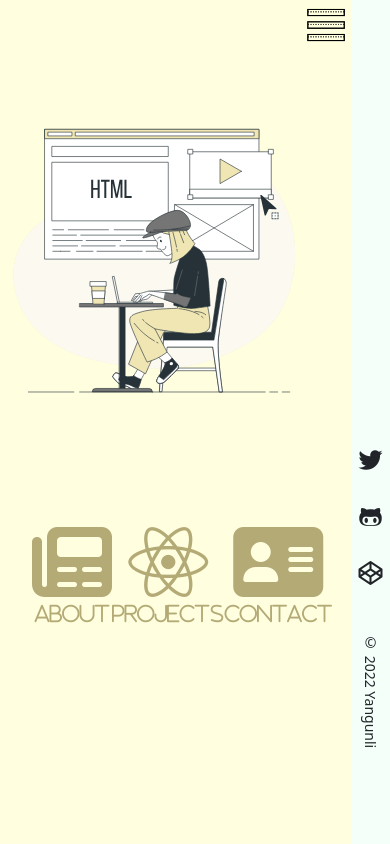
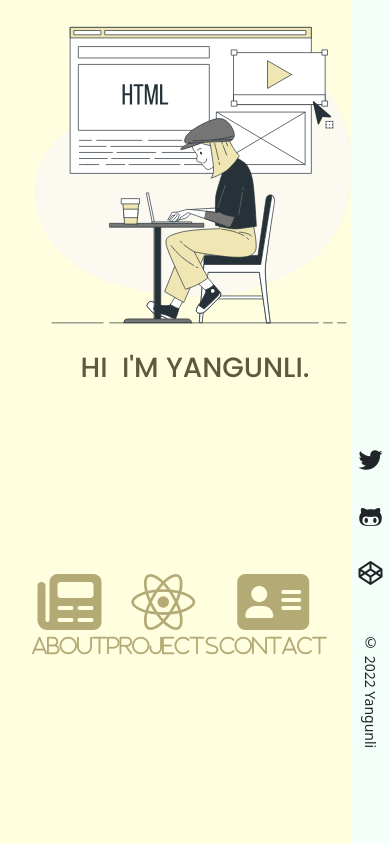
Before and after one commit to Yangunli/Portfolio-Page, a React (Create React App) app: page / in a window 390 px wide. Built offline with nearby package versions, Linux system fonts and the light colour scheme; a web font is replaced by a local one.

Commit message:
Debug!!!

```diff
--- a/src/Page/Home.js
+++ b/src/Page/Home.js
@@ -22,6 +22,9 @@ const Home = () => {
 
         <div className="home-container">
           <img src={bg} alt="" className="bg-img" />
+          <h1>
+            Hi <i className="fa-solid fa-hand-wave" /> I'm Yangunli.
+          </h1>
         </div>
         <div className="home-desc">
           <Link to="/application">
--- a/src/styles/_home.scss
+++ b/src/styles/_home.scss
@@ -4,7 +4,7 @@
   top: 0;
   right: 5vw;
   img {
-    width: 30px;
+    width: 100px;
   }
 }
 
@@ -15,20 +15,23 @@
   display: grid;
   grid-template-columns: 3fr 2fr;
   width: 100vw;
-  height: 100vh;
+  min-height: 100vh;
   // border: 2px solid rebeccapurple;
   background-color: rgb(255, 255, 224);
+  font-family: "Poppins", sans-serif;
+  font-weight: 600;
 }
 
 .home-container {
-  width: 80vw;
+  width: 100vw;
   display: flex;
+  flex-direction: column;
   align-items: center;
-
+  color: #5e583e;
   // border: 2px solid rebeccapurple;
 }
 .bg-img {
-  width: 100%;
+  width: 80%;
 }
 
 .home-desc {
@@ -154,7 +157,7 @@ h5 {
     top: 0;
     right: 10vw;
     img {
-      width: 50px;
+      width: 80px;
     }
   }
   .offcanvas.offcanvas-end.show {
@@ -172,11 +175,19 @@ h5 {
     padding: 0rem 2rem;
   }
 
+  .bg-img {
+    width: 90%;
+  }
+
   .fa-solid.fa-newspaper,
   .fa-brands.fa-react,
   .fa-solid.fa-address-card {
     font-size: 5rem;
     text-align: center;
+  }
+
+  .menu {
+    display: none;
   }
 
   .home {
@@ -206,4 +217,10 @@ h5 {
       width: 10vw;
     }
   }
+  .fa-solid.fa-newspaper,
+  .fa-brands.fa-react,
+  .fa-solid.fa-address-card {
+    font-size: 4rem;
+    text-align: center;
+  }
 }
--- a/src/styles/_project.scss
+++ b/src/styles/_project.scss
@@ -2,7 +2,7 @@
   padding: 2vh 5vw;
   display: flex;
   flex-direction: column;
-  font-family: "Playfair Display", serif;
+  font-family: "Poppins", sans-serif;
   padding-top: 15vh;
 }
 
--- a/src/styles/style.css
+++ b/src/styles/style.css
@@ -1,6 +1,6 @@
 @import url("https://fonts.googleapis.com/css2?family=Noto+Sans+TC:wght@300;400;500;700&display=swap");
 @import url("https://fonts.googleapis.com/css2?family=Aboreto&display=swap");
-@import url("https://fonts.googleapis.com/css2?family=Playfair+Display:wght@400;500&display=swap");
+@import url("https://fonts.googleapis.com/css2?family=Poppins:wght@400;500;600;700&display=swap");
 * {
   margin: 0;
   padding: 0;
@@ -9,7 +9,8 @@
 
 .App {
   width: 100vw;
-  height: 100vh;
+  min-height: 100vh;
+  max-height: -webkit-fill-available;
 }
 
 .menu {
@@ -19,25 +20,29 @@
   right: 5vw;
 }
 .menu img {
-  width: 30px;
+  width: 100px;
 }
 
 .home {
   display: grid;
   grid-template-columns: 3fr 2fr;
   width: 100vw;
-  height: 100vh;
+  min-height: 100vh;
   background-color: rgb(255, 255, 224);
+  font-family: "Poppins", sans-serif;
+  font-weight: 600;
 }
 
 .home-container {
-  width: 80vw;
+  width: 100vw;
   display: flex;
+  flex-direction: column;
   align-items: center;
+  color: #5e583e;
 }
 
 .bg-img {
-  width: 100%;
+  width: 80%;
 }
 
 .home-desc {
@@ -164,7 +169,7 @@ h5 {
     right: 10vw;
   }
   .menu img {
-    width: 50px;
+    width: 80px;
   }
   .offcanvas.offcanvas-end.show {
     right: 10vw;
@@ -179,11 +184,17 @@ h5 {
     justify-content: space-around;
     padding: 0rem 2rem;
   }
+  .bg-img {
+    width: 90%;
+  }
   .fa-solid.fa-newspaper,
 .fa-brands.fa-react,
 .fa-solid.fa-address-card {
     font-size: 5rem;
     text-align: center;
+  }
+  .menu {
+    display: none;
   }
   .home {
     grid-template-columns: 1fr;
@@ -210,6 +221,12 @@ h5 {
   }
   footer .social-icons {
     width: 10vw;
+  }
+  .fa-solid.fa-newspaper,
+.fa-brands.fa-react,
+.fa-solid.fa-address-card {
+    font-size: 4rem;
+    text-align: center;
   }
 }
 .form,
@@ -278,7 +295,7 @@ a {
   padding: 2vh 5vw;
   display: flex;
   flex-direction: column;
-  font-family: "Playfair Display", serif;
+  font-family: "Poppins", sans-serif;
   padding-top: 15vh;
 }
 
--- a/src/styles/style.scss
+++ b/src/styles/style.scss
@@ -1,6 +1,6 @@
 @import url("https://fonts.googleapis.com/css2?family=Noto+Sans+TC:wght@300;400;500;700&display=swap");
 @import url("https://fonts.googleapis.com/css2?family=Aboreto&display=swap");
-@import url("https://fonts.googleapis.com/css2?family=Playfair+Display:wght@400;500&display=swap");
+@import url("https://fonts.googleapis.com/css2?family=Poppins:wght@400;500;600;700&display=swap");
 * {
   margin: 0;
   padding: 0;
@@ -9,7 +9,8 @@
 
 .App {
   width: 100vw;
-  height: 100vh;
+  min-height: 100vh;
+  max-height: -webkit-fill-available;
 }
 
 @import "./home";
```
Also changed, not shown: 1 other file (tests, documents, lock files or other folders).
